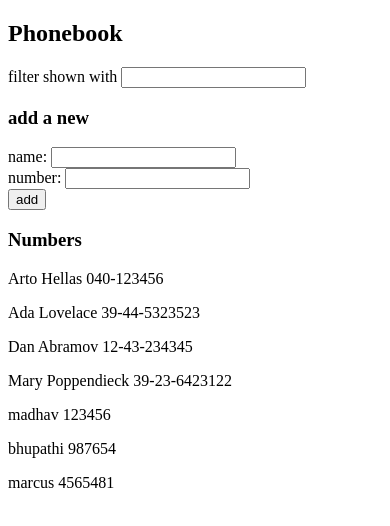
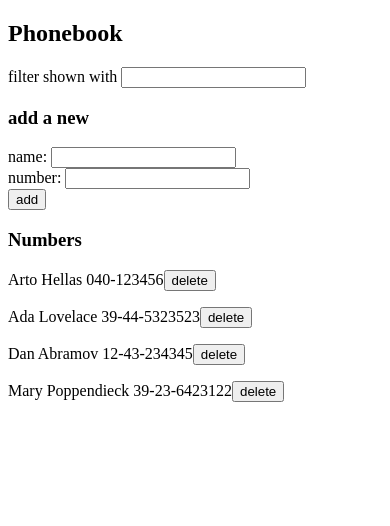
Before and after one commit to madhavarayulu/fullstackopen, a React (Vite) app in the folder part2/phonebook/: page / in a window 390 px wide. Shown: the top 526 px of the page. Built offline with nearby package versions, Linux system fonts and the light colour scheme; data requests are answered from the project's data file.

Commit message:
complete 2.14: The Phonebook step 9

```diff
--- a/part2/phonebook/db.json
+++ b/part2/phonebook/db.json
@@ -3,37 +3,22 @@
     {
       "name": "Arto Hellas",
       "number": "040-123456",
-      "id": "1"
+      "id": "34d2da0a-af03-430a-853e-7441ba0fdb18"
     },
     {
       "name": "Ada Lovelace",
       "number": "39-44-5323523",
-      "id": "2"
+      "id": "c12ebcb7-8c50-40b4-a83b-1afdc85f7abb"
     },
     {
       "name": "Dan Abramov",
       "number": "12-43-234345",
-      "id": "3"
+      "id": "61acfb63-0440-4a36-b845-c8439bc72820"
     },
     {
       "name": "Mary Poppendieck",
       "number": "39-23-6423122",
-      "id": "4"
-    },
-    {
-      "id": 5,
-      "name": "madhav",
-      "number": "123456"
-    },
-    {
-      "id": 6,
-      "name": "bhupathi",
-      "number": "987654"
-    },
-    {
-      "id": 7,
-      "name": "marcus",
-      "number": "4565481"
+      "id": "b50ca31e-52cd-48c2-b4d0-2123a7672311"
     }
   ]
 }
--- a/part2/phonebook/package.json
+++ b/part2/phonebook/package.json
@@ -13,7 +13,8 @@
   "dependencies": {
     "axios": "^1.6.7",
     "react": "^18.2.0",
-    "react-dom": "^18.2.0"
+    "react-dom": "^18.2.0",
+    "uuid": "^9.0.1"
   },
   "devDependencies": {
     "@types/react": "^18.2.43",
--- a/part2/phonebook/src/App.jsx
+++ b/part2/phonebook/src/App.jsx
@@ -1,5 +1,5 @@
 import { useState, useEffect } from "react";
-import axios from 'axios'
+import { v4 as uuidv4 } from "uuid";
 import personsDB from "./services/persons.js";
 import Filter from "./components/Filter.jsx";
 import Form from "./components/Form.jsx";
@@ -12,14 +12,11 @@ const App = () => {
   const [search, setSearch] = useState("");
 
   useEffect(() => {
-    console.log('effect')
-    personsDB
-      .getAll()
-      .then(response => {
-        console.log("promise fulfilled")
-        setPersons(response.data)
-      })
-  }, [])
+    console.log("effect");
+    personsDB.getAll().then((response) => {
+      setPersons(response.data);
+    });
+  }, []);
 
   const handleInputSearch = (event) => {
     setSearch(event.target.value.toLowerCase());
@@ -36,7 +33,7 @@ const App = () => {
   const handleSubmit = (event) => {
     event.preventDefault();
     const newPerson = {
-      id: persons.length + 1,
+      id: uuidv4(),
       name: newName,
       number: newNumber,
     };
@@ -44,15 +41,25 @@ const App = () => {
     if (isNameExist) {
       alert(`${isNameExist.name} is already added to phonebook`);
     } else {
-      setPersons((prevPersons) => [...prevPersons, newPerson]);
+      personsDB.create(newPerson).then((response) => {
+        console.log(response);
+        setPersons((prevPersons) => [...prevPersons, newPerson]);
+      });
     }
-    personsDB
-      .create(newPerson)
-      .then(response => {
-        console.log(response)
-      })
     setNewName("");
     setNewNumber("");
+  };
+
+  const handleDelete = (person) => {
+    if (window.confirm(`Delete ${person.name}?`)) {
+      const deletePersonId = person.id;
+      personsDB.remove(deletePersonId).then((response) => {
+        console.log(response);
+        setPersons((prevPersons) =>
+          prevPersons.filter((person) => person.id !== deletePersonId)
+        );
+      });
+    }
   };
 
   return (
@@ -67,7 +74,7 @@ const App = () => {
         handleInputNumber={handleInputNumber}
       />
       <h3>Numbers</h3>
-      <Persons persons={persons} search={search} />
+      <Persons persons={persons} search={search} handleDelete={handleDelete} />
     </div>
   );
 };
--- a/part2/phonebook/src/components/Persons.jsx
+++ b/part2/phonebook/src/components/Persons.jsx
@@ -1,4 +1,4 @@
-const Persons = ({ persons, search }) => {
+const Persons = ({ persons, search, handleDelete }) => {
   return (
     <div>
       {persons
@@ -6,6 +6,7 @@ const Persons = ({ persons, search }) => {
         .map((person) => (
           <p key={person.id}>
             {person.name} {person.number}
+            <button onClick={() => handleDelete(person)}> delete</button>
           </p>
         ))}
     </div>
--- a/part2/phonebook/src/services/persons.js
+++ b/part2/phonebook/src/services/persons.js
@@ -1,12 +1,24 @@
 import axios from "axios";
-const baseURL = "http://localhost:3000/persons"
+const baseURL = "http://localhost:3000/persons/";
 
 const getAll = () => {
-  return axios.get(baseURL)
-}
+  return axios.get(baseURL);
+};
 
-const create = newObject => {
-  return axios.post(baseURL, newObject)
-}
+const create = (newObject) => {
+  return axios.post(baseURL, newObject);
+};
 
-export default { getAll, create }
+const remove = (id) => {
+  return axios
+    .delete(`${baseURL}${id}`)
+    .then((response) => {
+      console.log(response.data);
+    })
+    .catch((error) => {
+      console.error(error);
+      throw error;
+    });
+};
+
+export default { getAll, create, remove };
```
Also changed, not shown: 1 other file (tests, documents, lock files or other folders).
